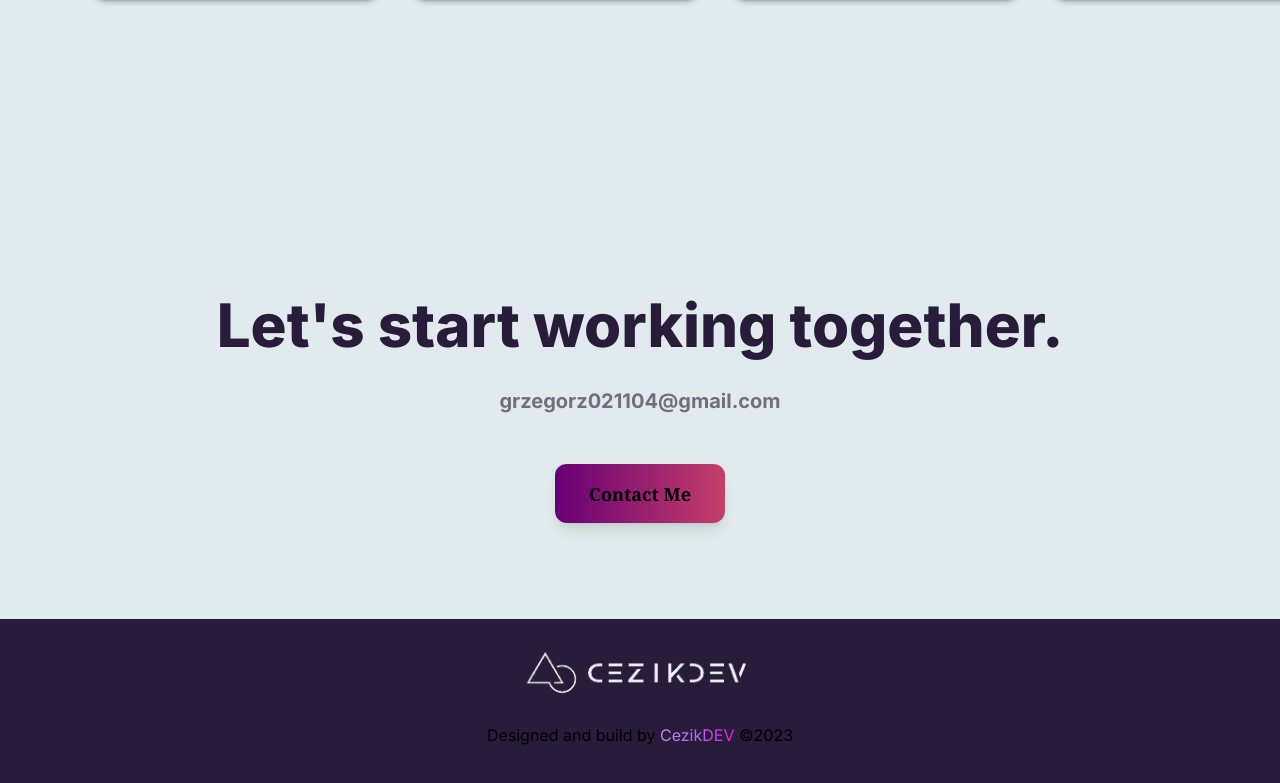
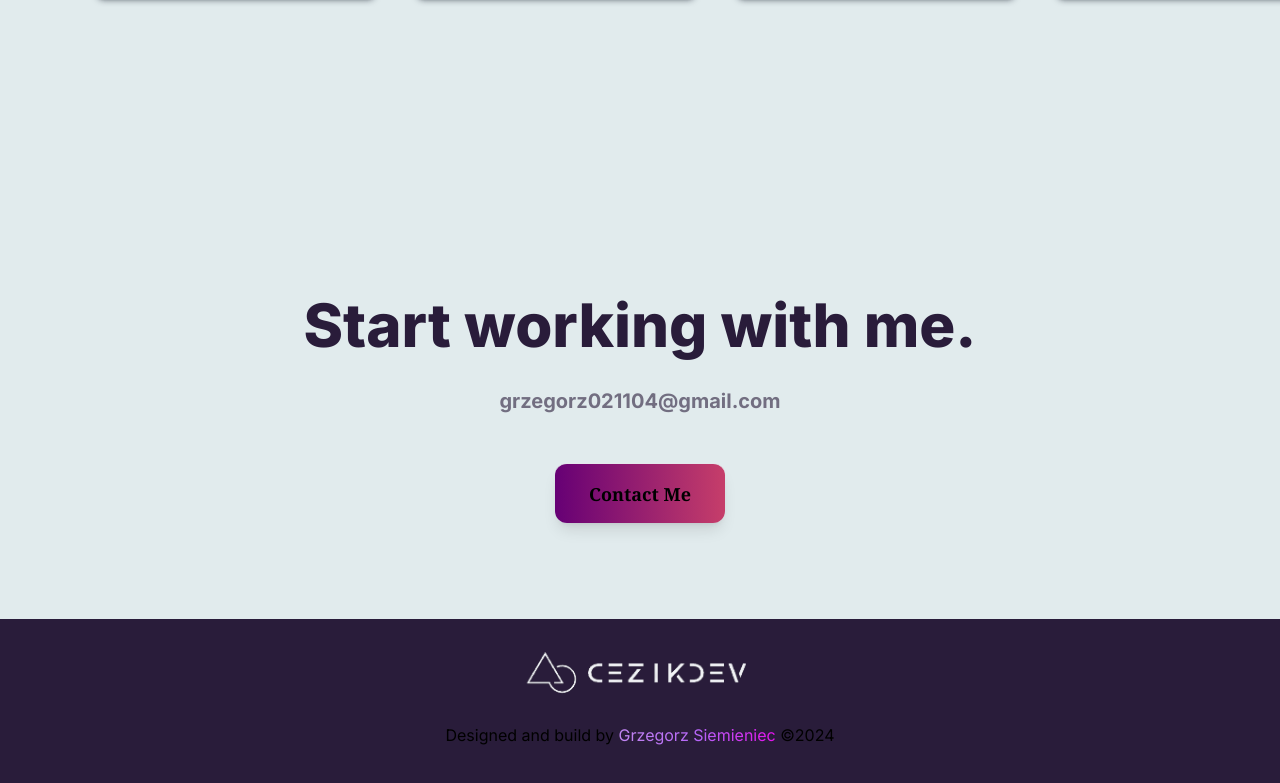
Before and after one commit to GrzegorzSiemieniec/newportfolionetlify, a Next.js app: page / in a window 1280 px wide. Shown: the part 2403-3186 px from the top of the page. Built offline with nearby package versions, Linux system fonts and the light colour scheme; what tailwindcss-no-scrollbar would draw is missing.

Commit message:
new messages

```diff
--- a/app/page.tsx
+++ b/app/page.tsx
@@ -493,7 +493,7 @@ export default function Home() {
         initial="hide"
         whileInView="show"
         exit="hide"
-        className="text-[#291C3A] mt-20 mb-8 xl:text-6xl lg:text-6xl md:text-5xl font-extrabold">Let&apos;s start working together.</motion.h1>
+        className="text-[#291C3A] mt-20 mb-8 xl:text-6xl lg:text-6xl md:text-5xl font-extrabold">Start working with me.</motion.h1>
 
         <motion.p
         initial="hide"
@@ -532,9 +532,9 @@ export default function Home() {
           >
             Designed and build by
             <p className=" inline bg-gradient-to-r from-[#c188f0] via-[#b666f8] to-[#e50dec] bg-clip-text text-transparent">
-            &nbsp;CezikDEV&nbsp;
+            &nbsp;Grzegorz Siemieniec&nbsp;
             </p>
-            ©2023
+            ©2024
           </motion.p>
         </div>
       </div>
```
